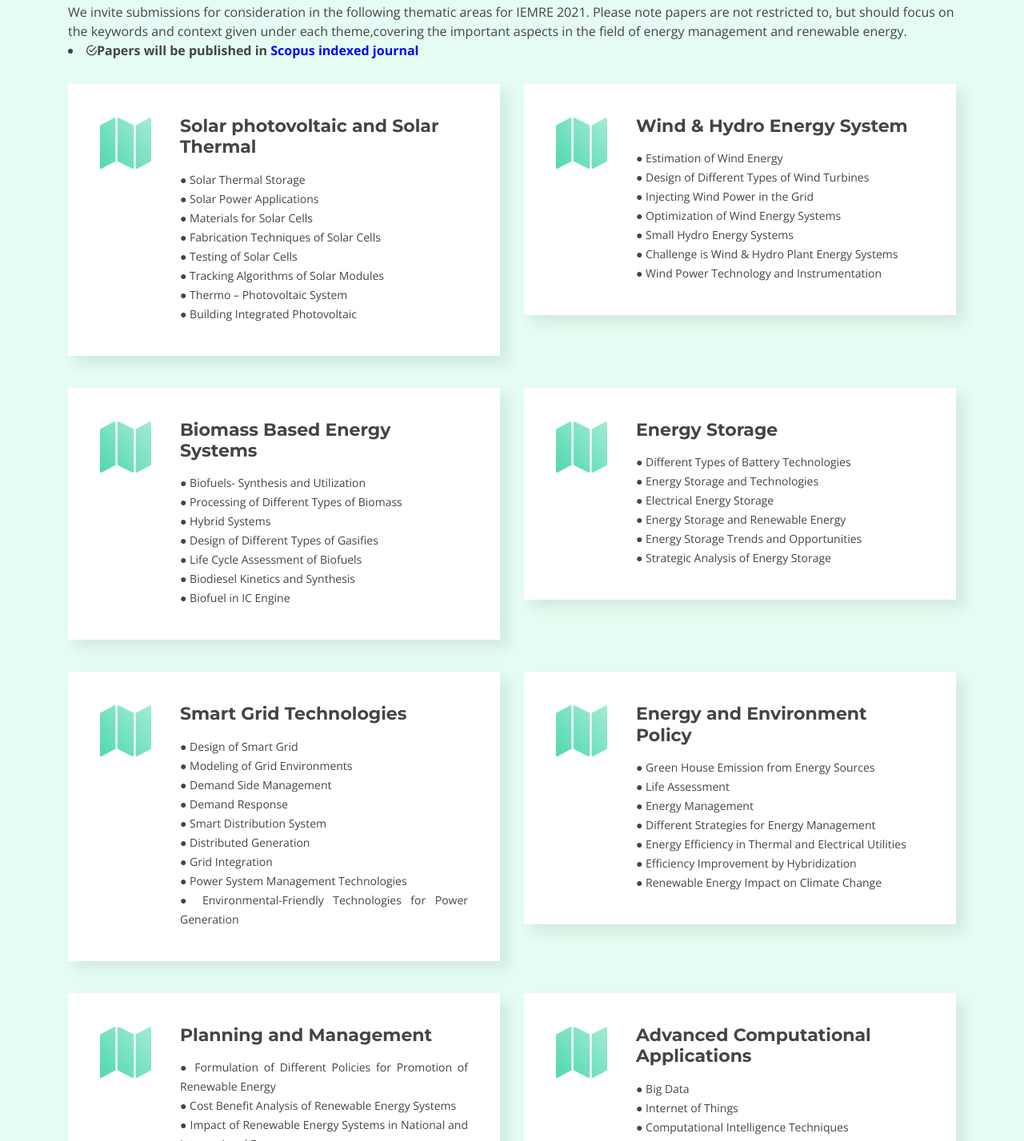
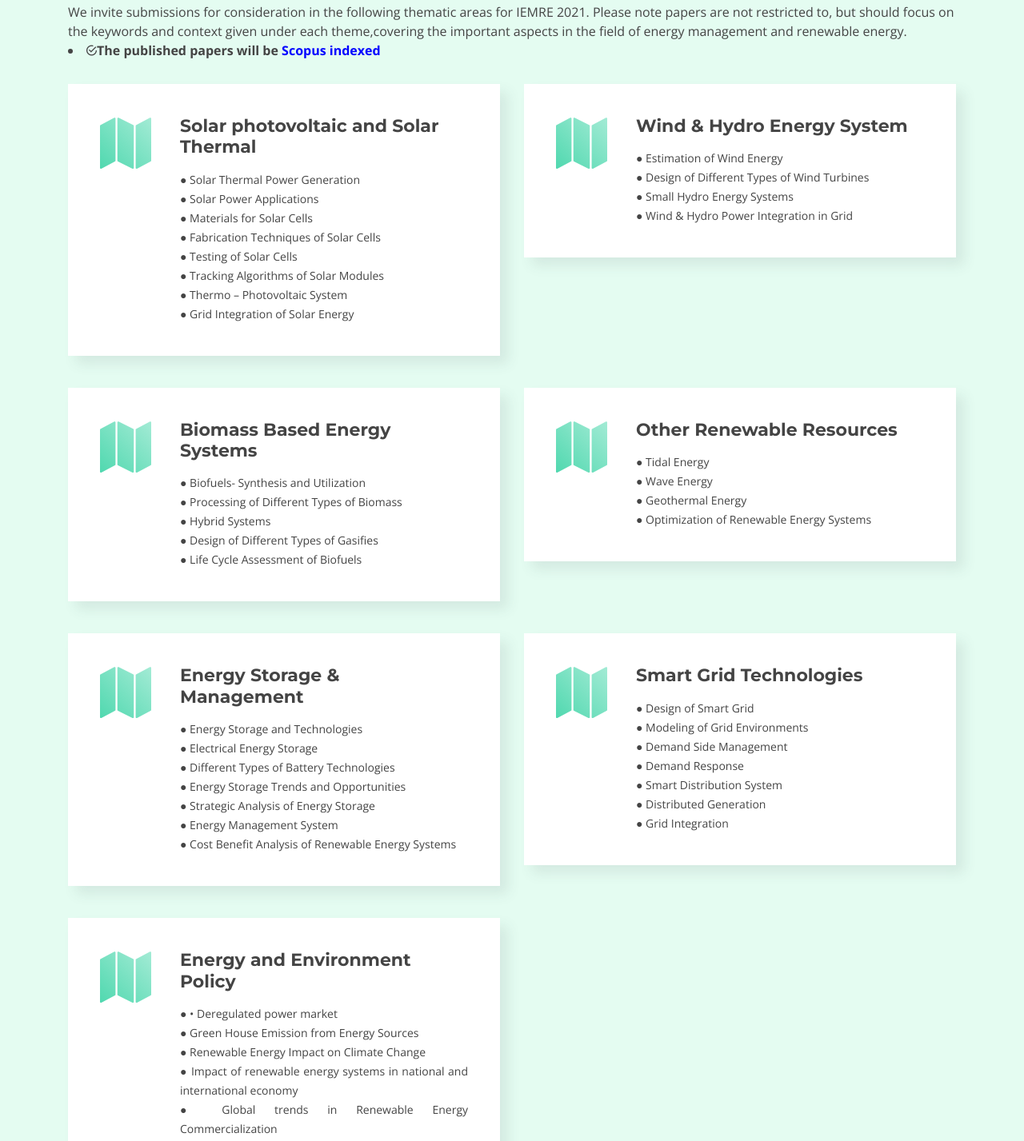
Before and after one commit to aditya-pratyush/IEM-Renewable-Energy-2020, a plain HTML site: page index.html in a window 1280 px wide. Shown: the part 2117-3544 px from the top of the page at 80% size. Drawn offline with nearby package versions, Linux system fonts and the light colour scheme; a script that the page names is missing; files whose address does not match are found by name.

Commit message:
IEMRE 2021 Changes

```diff
--- a/index.html
+++ b/index.html
@@ -142,7 +142,7 @@
             <ul>
               <li><i class="ion-android-checkmark-circle"></i><b>IEMRE 2021 will be organized by Department of EEE, EE & ME of Institute of Engineering & Management, Kolkata, India for <font color="blue">three days</font> in online mode with numbers of invited lectures by prominent speakers from all over the World on emerging area in the field of renewable energy.</b>
               </li>
-              <li><i class="ion-android-checkmark-circle"></i><b>Papers will be published in <font color="blue"><strong>Scopus indexed journal</strong></font></b>
+              <li><i class="ion-android-checkmark-circle"></i><b>The published papers will be <font color="blue"><strong>Scopus indexed</strong></font></b>
               </li>
             </ul>
 
@@ -164,7 +164,7 @@
         <div class="section-header">
           <h2>Call for Papers</h2>
           <p>We invite submissions for consideration in the following thematic areas for IEMRE 2021. Please note papers are not restricted to, but should focus on the keywords and context given under each theme,covering the important aspects in the field of energy management and renewable energy.
-          <li><i class="ion-android-checkmark-circle"></i><b>Papers will be published in <font color="blue">Scopus indexed journal</font></b> </div>
+          <li><i class="ion-android-checkmark-circle"></i><b>The published papers will be <font color="blue">Scopus indexed</font></b> </div>
 
         <div class="row">
 
@@ -173,14 +173,14 @@
             <div class="box wow fadeInRight" data-wow-delay="0.2s">
               <div class="icon"><i class="fa fa-map"></i></div>
               <h4 class="title">Solar photovoltaic and Solar Thermal</h4>
-              <p class="description" style="text-align:justify">● Solar Thermal Storage</p>
+              <p class="description" style="text-align:justify">● Solar Thermal Power Generation</p>
               <p class="description" style="text-align:justify">● Solar Power Applications</p>
               <p class="description" style="text-align:justify">● Materials for Solar Cells</p>
               <p class="description" style="text-align:justify">● Fabrication Techniques of Solar Cells</p>
               <p class="description" style="text-align:justify">● Testing of Solar Cells</p>
               <p class="description" style="text-align:justify">● Tracking Algorithms of Solar Modules</p>
 <p class="description" style="text-align:justify">● Thermo – Photovoltaic System</p>
-<p class="description" style="text-align:justify">● Building Integrated Photovoltaic</p>
+<p class="description" style="text-align:justify">● Grid Integration of Solar Energy</p>
 </div>
           </div>
 		  <div class="col-lg-6">
@@ -189,11 +189,8 @@
               <h4 class="title">Wind & Hydro Energy System</h4>
               <p class="description" style="text-align:justify">● Estimation of Wind Energy</p>
 <p class="description" style="text-align:justify">● Design of Different Types of Wind Turbines
-<p class="description" style="text-align:justify">● Injecting Wind Power in the Grid
-<p class="description" style="text-align:justify">● Optimization of Wind Energy Systems
 <p class="description" style="text-align:justify">● Small Hydro Energy Systems
-<p class="description" style="text-align:justify">● Challenge is Wind & Hydro Plant Energy Systems
-<p class="description" style="text-align:justify">● Wind Power Technology and Instrumentation
+<p class="description" style="text-align:justify">● Wind & Hydro Power Integration in Grid
 </div>
           </div>
 
@@ -206,20 +203,32 @@
 <p class="description" style="text-align:justify">● Hybrid Systems
 <p class="description" style="text-align:justify">● Design of Different Types of Gasifies
 <p class="description" style="text-align:justify">● Life Cycle Assessment of Biofuels
-<p class="description" style="text-align:justify">● Biodiesel Kinetics and Synthesis
-<p class="description" style="text-align:justify">● Biofuel in IC Engine
 </div>
           </div>
+
+    <div class="col-lg-6">
+            <div class="box wow fadeInRight" data-wow-delay="0.2s">
+              <div class="icon"><i class="fa fa-map"></i></div>
+              <h4 class="title">Other Renewable Resources</h4>
+              <p class="description" style="text-align:justify">● Tidal Energy
+<p class="description" style="text-align:justify">● Wave Energy
+<p class="description" style="text-align:justify">● Geothermal Energy
+<p class="description" style="text-align:justify">● Optimization of Renewable Energy Systems
+</div>
+          </div>
+
 		  <div class="col-lg-6">
             <div class="box wow fadeInRight" data-wow-delay="0.2s">
               <div class="icon"><i class="fa fa-map"></i></div>
-              <h4 class="title">Energy Storage</h4>
-              <p class="description" style="text-align:justify">● Different Types of Battery Technologies
+              <h4 class="title">Energy Storage & Management</h4>
+
 <p class="description" style="text-align:justify">● Energy Storage and Technologies
 <p class="description" style="text-align:justify">● Electrical Energy Storage
-<p class="description" style="text-align:justify">● Energy Storage and Renewable Energy
+<p class="description" style="text-align:justify">● Different Types of Battery Technologies
 <p class="description" style="text-align:justify">● Energy Storage Trends and Opportunities
 <p class="description" style="text-align:justify">● Strategic Analysis of Energy Storage
+<p class="description" style="text-align:justify">● Energy Management System
+<p class="description" style="text-align:justify">● Cost Benefit Analysis of Renewable Energy Systems
 </div>
           </div>
 
@@ -234,21 +243,18 @@
 <p class="description" style="text-align:justify">● Smart Distribution System
 <p class="description" style="text-align:justify">● Distributed Generation
 <p class="description" style="text-align:justify">● Grid Integration
-<p class="description" style="text-align:justify">● Power System Management Technologies
-<p class="description" style="text-align:justify">● Environmental-Friendly Technologies for Power Generation
 </div>
           </div>
 		  <div class="col-lg-6">
             <div class="box wow fadeInRight" data-wow-delay="0.2s">
               <div class="icon"><i class="fa fa-map"></i></div>
               <h4 class="title">Energy and Environment Policy</h4>
+              <p class="description" style="text-align:justify">● • Deregulated power market
               <p class="description" style="text-align:justify">● Green House Emission from Energy Sources
-<p class="description" style="text-align:justify">● Life Assessment
-<p class="description" style="text-align:justify">● Energy Management
-<p class="description" style="text-align:justify">● Different Strategies for Energy Management
-<p class="description" style="text-align:justify">● Energy Efficiency in Thermal and Electrical Utilities
-<p class="description" style="text-align:justify">● Efficiency Improvement by Hybridization
 <p class="description" style="text-align:justify">● Renewable Energy Impact on Climate Change
+<p class="description" style="text-align:justify">● Impact of renewable energy systems in national and international economy
+<p class="description" style="text-align:justify">● Global trends in Renewable Energy Commercialization
+<p class="description" style="text-align:justify">● Formulation of Different Policies for Promotion of Renewable Energy
 </div>
           </div>
 
@@ -263,7 +269,7 @@
 </div>
           </div> -->
 
-          <div class="col-lg-6">
+          <!-- <div class="col-lg-6">
             <div class="box wow fadeInRight" data-wow-delay="0.2s">
               <div class="icon"><i class="fa fa-map"></i></div>
               <h4 class="title">Planning and Management</h4>
@@ -284,7 +290,7 @@
 <p class="description" style="text-align:justify">● Machine Learning
 <p class="description" style="text-align:justify">● Cyber Security
 <p class="description" style="text-align:justify">● Home Area Networking (HAN)
-</div>
+</div> -->
           </div>
         </div>
 
@@ -670,6 +676,10 @@ author.
                               <td>Prof (Dr.) Liu Haiwen, Professor, Dept. of Information and Telecommunication Engineering, Xi'an Jiaotong University, China</td>
 
                           </tr> -->
+                           <tr>
+                              <td>Prof.(Dr.) Amlan Chakraborty, Calcutta University, India</td>
+
+                          </tr>
                           <tr>
                               <td>Prof (Dr.) Akhtar Kalam, <!-- Professor, Electrical Engineering, --> Victoria University, Australia</td>
 
```
Also changed, not shown: changelog.txt (deleted).
